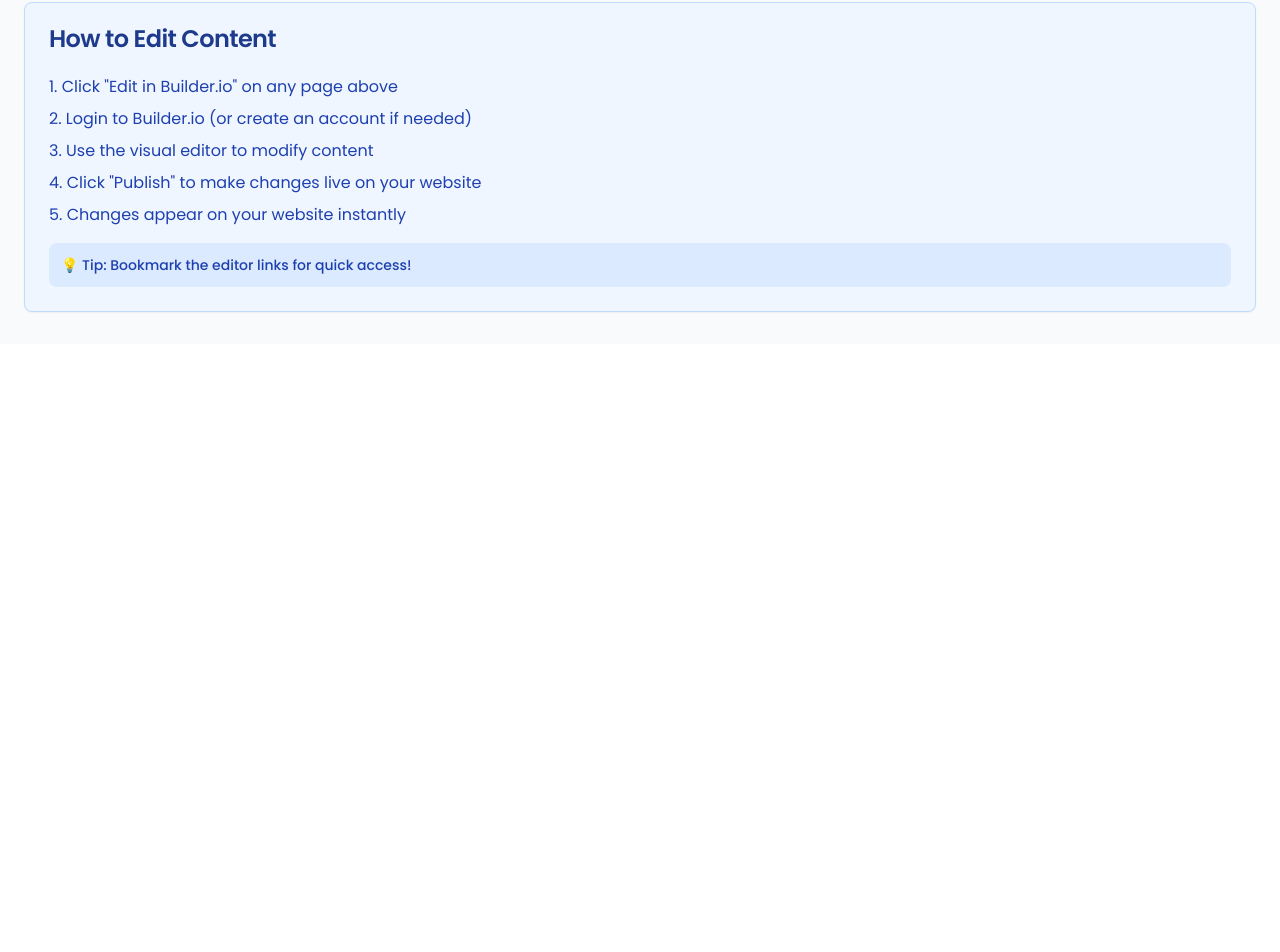
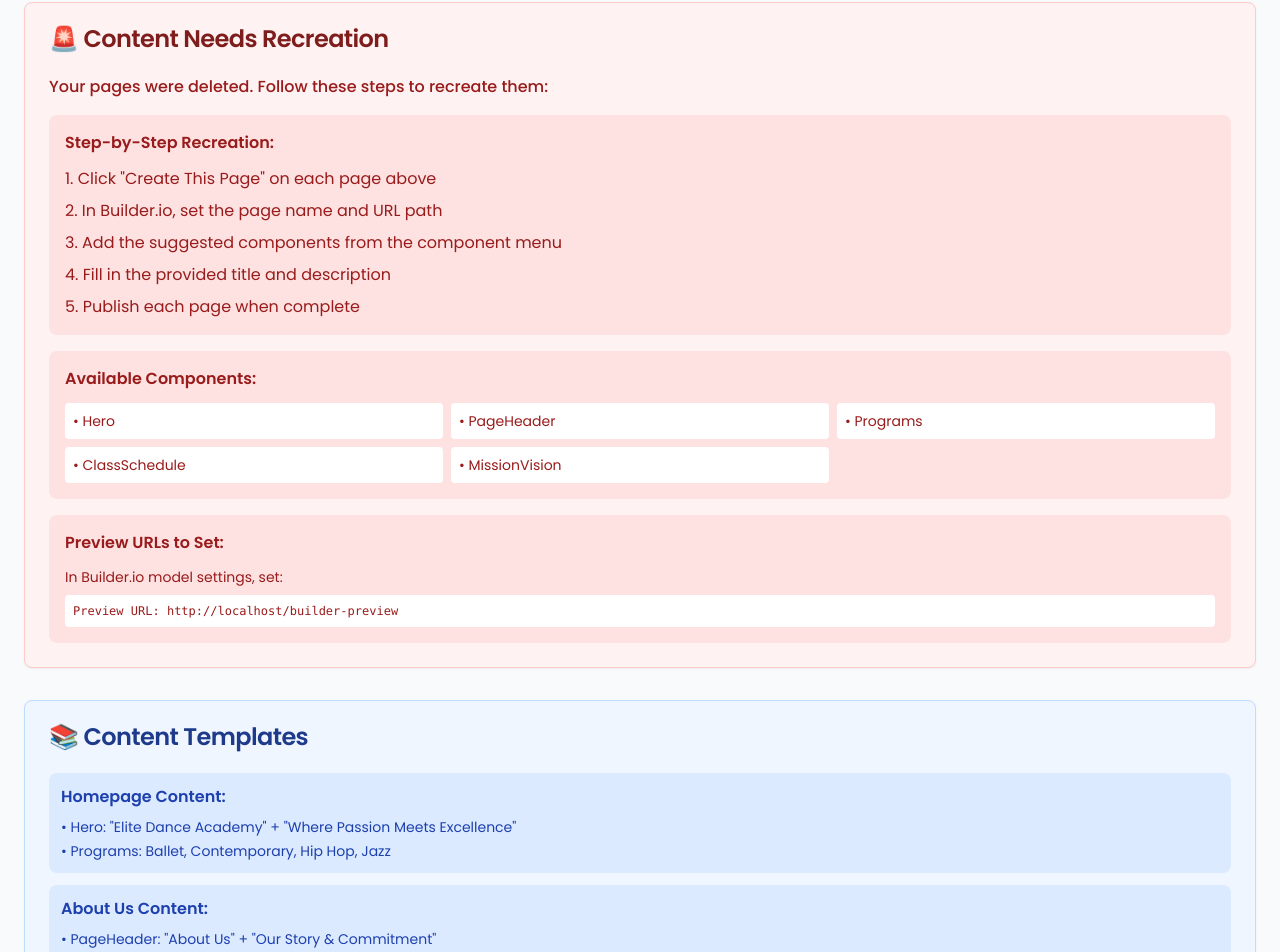
Before and after one commit to gosgconsulting/the-academy-of-dance-mockup, a React (Vite) app: page /admin in a window 1280 px wide. Shown: the part 925-1877 px from the top of the page. Before the commit the page ends 1269 px from the top, so only its background shows below. Built offline with nearby package versions, Linux system fonts and the light colour scheme; what @builder.io/react would draw is missing.

Commit message:
Add detailed recreation instructions to admin panel
cgen-c7d3ea8c16564625afe7e3c9668b6f75

```diff
--- a/src/pages/Admin.tsx
+++ b/src/pages/Admin.tsx
@@ -166,21 +166,76 @@ const Admin = () => {
           </div>
         </div>
 
+        {/* Recreation Instructions */}
+        <Card className="bg-red-50 border-red-200">
+          <CardHeader>
+            <CardTitle className="text-red-900">🚨 Content Needs Recreation</CardTitle>
+          </CardHeader>
+          <CardContent className="text-red-800 space-y-4">
+            <p className="font-medium">Your pages were deleted. Follow these steps to recreate them:</p>
+
+            <div className="bg-red-100 p-4 rounded-lg">
+              <h3 className="font-semibold mb-3">Step-by-Step Recreation:</h3>
+              <ol className="list-decimal list-inside space-y-2">
+                <li>Click "Create This Page" on each page above</li>
+                <li>In Builder.io, set the page name and URL path</li>
+                <li>Add the suggested components from the component menu</li>
+                <li>Fill in the provided title and description</li>
+                <li>Publish each page when complete</li>
+              </ol>
+            </div>
+
+            <div className="bg-red-100 p-4 rounded-lg">
+              <h3 className="font-semibold mb-3">Available Components:</h3>
+              <div className="grid grid-cols-2 md:grid-cols-3 gap-2 text-sm">
+                <div className="bg-white p-2 rounded">• Hero</div>
+                <div className="bg-white p-2 rounded">• PageHeader</div>
+                <div className="bg-white p-2 rounded">• Programs</div>
+                <div className="bg-white p-2 rounded">• ClassSchedule</div>
+                <div className="bg-white p-2 rounded">• MissionVision</div>
+              </div>
+            </div>
+
+            <div className="bg-red-100 p-4 rounded-lg">
+              <h3 className="font-semibold mb-3">Preview URLs to Set:</h3>
+              <p className="text-sm mb-2">In Builder.io model settings, set:</p>
+              <code className="text-xs bg-white p-2 rounded block">
+                Preview URL: {window.location.origin}/builder-preview
+              </code>
+            </div>
+          </CardContent>
+        </Card>
+
         {/* Instructions */}
         <Card className="bg-blue-50 border-blue-200">
           <CardHeader>
-            <CardTitle className="text-blue-900">How to Edit Content</CardTitle>
+            <CardTitle className="text-blue-900">📚 Content Templates</CardTitle>
           </CardHeader>
-          <CardContent className="text-blue-800">
-            <ol className="list-decimal list-inside space-y-2">
-              <li>Click "Edit in Builder.io" on any page above</li>
-              <li>Login to Builder.io (or create an account if needed)</li>
-              <li>Use the visual editor to modify content</li>
-              <li>Click "Publish" to make changes live on your website</li>
-              <li>Changes appear on your website instantly</li>
-            </ol>
-            <div className="mt-4 p-3 bg-blue-100 rounded-lg">
-              <p className="text-sm font-medium">💡 Tip: Bookmark the editor links for quick access!</p>
+          <CardContent className="text-blue-800 space-y-4">
+            <div className="space-y-3">
+              <div className="bg-blue-100 p-3 rounded-lg">
+                <h4 className="font-semibold">Homepage Content:</h4>
+                <ul className="text-sm mt-2 space-y-1">
+                  <li>• Hero: "Elite Dance Academy" + "Where Passion Meets Excellence"</li>
+                  <li>• Programs: Ballet, Contemporary, Hip Hop, Jazz</li>
+                </ul>
+              </div>
+
+              <div className="bg-blue-100 p-3 rounded-lg">
+                <h4 className="font-semibold">About Us Content:</h4>
+                <ul className="text-sm mt-2 space-y-1">
+                  <li>• PageHeader: "About Us" + "Our Story & Commitment"</li>
+                  <li>• MissionVision: Add your academy's mission and vision</li>
+                </ul>
+              </div>
+
+              <div className="bg-blue-100 p-3 rounded-lg">
+                <h4 className="font-semibold">Programs Content:</h4>
+                <ul className="text-sm mt-2 space-y-1">
+                  <li>• PageHeader: "Programs & Classes"</li>
+                  <li>• ClassSchedule: Weekly schedule with times and ages</li>
+                </ul>
+              </div>
             </div>
           </CardContent>
         </Card>
```
